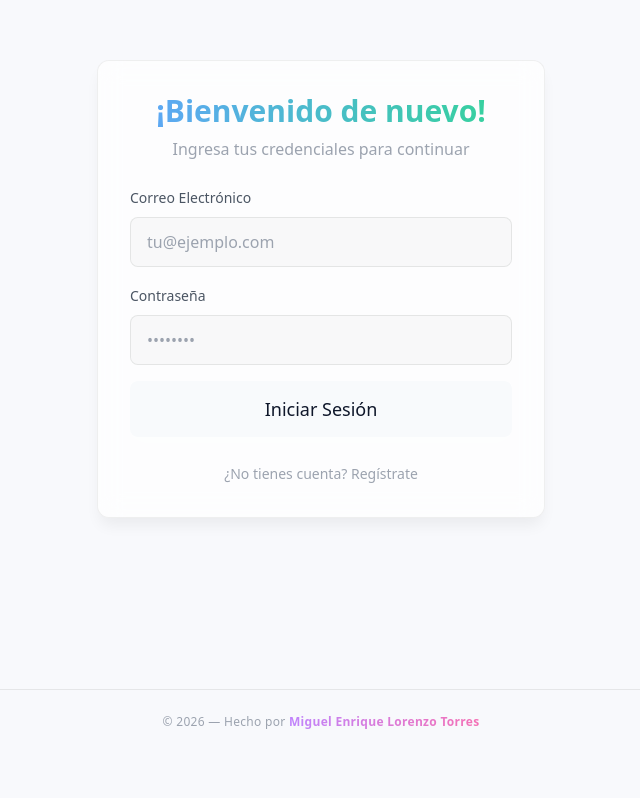
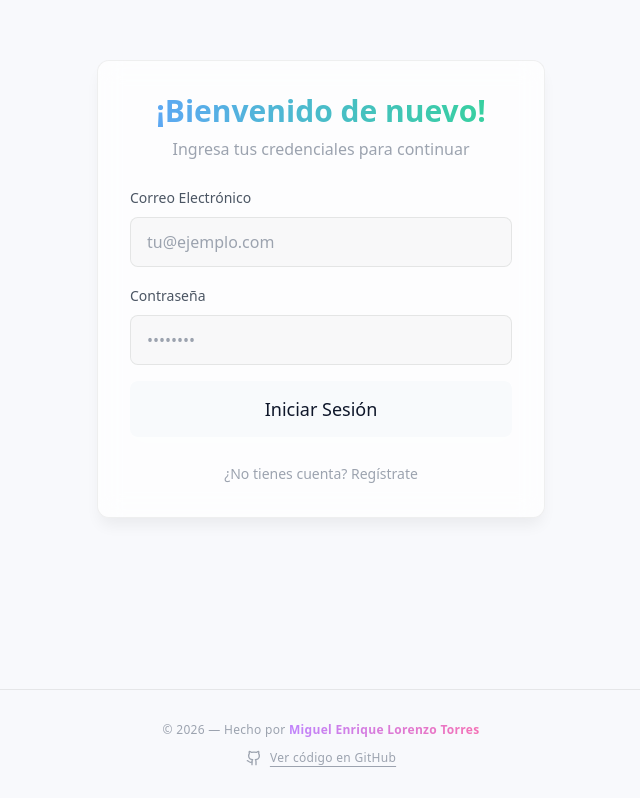
Before and after one commit to MiguelLorenzoT14/tic-tac-toe, a React (Vite) app: page /login in a window 1280 px wide. Shown: the part 111-909 px from the top of the page, without its empty margins (319-959 px from the left). Before the commit the page ends 865 px from the top, so only its background shows below. Built offline with nearby package versions, Linux system fonts and the light colour scheme; no server answers.

Commit message:
feat: add github link to footer

```diff
--- a/src/components/layout/Footer.tsx
+++ b/src/components/layout/Footer.tsx
@@ -1,7 +1,9 @@
+import { Github } from 'lucide-react';
+
 export function Footer() {
     return (
         <footer
-            className="py-6 text-center text-xs font-medium tracking-wide"
+            className="py-8 text-center text-xs font-medium tracking-wide flex flex-col items-center gap-3"
             style={{ color: 'var(--text-muted)', borderTop: '1px solid var(--border-color)' }}
         >
             <p>
@@ -10,6 +12,15 @@ export function Footer() {
                     Miguel Enrique Lorenzo Torres
                 </span>
             </p>
+            <a
+                href="https://github.com/MiguelLorenzoT14/tic-tac-toe"
+                target="_blank"
+                rel="noopener noreferrer"
+                className="flex items-center gap-2 hover:text-white transition-colors duration-200"
+            >
+                <Github size={16} />
+                <span className="underline underline-offset-4">Ver código en GitHub</span>
+            </a>
         </footer>
     );
 }
```
